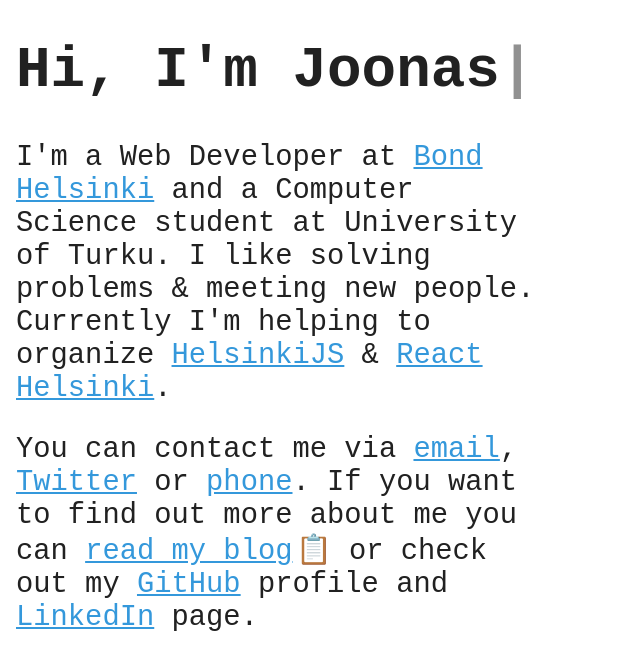
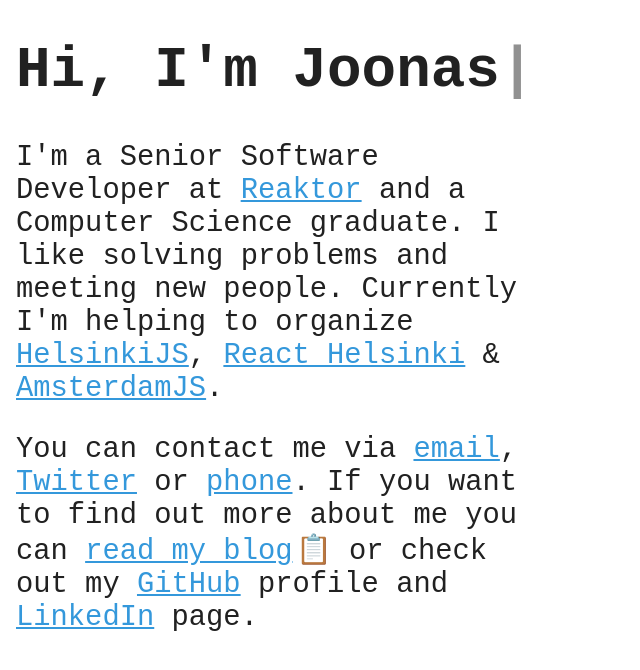
Before and after one commit to sarukuku/personal-website, a Next.js app: page / in a window 1280 px wide. Shown: the top 670 px of the page, without its empty margins (0-640 px from the left). Built offline with nearby package versions, Linux system fonts and the light colour scheme; no server answers.

Commit message:
Update deps & texts

```diff
--- a/components/blog-link.js
+++ b/components/blog-link.js
@@ -1,8 +1,7 @@
 import Link from 'next/link'
 
-export default () => (
-  <span>
-    <Link prefetch href='/blog'><a className='BlogLink'>read my blog</a></Link>
+export default ({ text }) => (<span>
+  <Link prefetch href='/blog'><a className='BlogLink'>{text}</a></Link>
   <style jsx global>{`
     .BlogLink:after {
       display: inline-block;
@@ -15,5 +14,4 @@
       transform: rotate(10deg) scale(1.2);
     }
   `}</style>
-  </span>
-)
+</span>)
--- a/package.json
+++ b/package.json
@@ -16,14 +16,14 @@
     "es6-promise": "^4.1.1",
     "fluidvids.js": "toddmotto/fluidvids",
     "isomorphic-fetch": "^2.2.1",
-    "next": "^4.0.1",
+    "next": "^6.1.2",
     "nprogress": "^0.2.0",
     "particles.js": "^2.0.0",
     "path-match": "^1.2.4",
     "prop-types": "^15.5.10",
     "react": "^16.0.0",
     "react-dom": "^16.0.0",
-    "react-typist": "^1.1.1",
+    "react-typist": "^2.0.4",
     "wpapi": "^1.1.2"
   }
 }
--- a/pages/index.js
+++ b/pages/index.js
@@ -56,9 +56,9 @@
           </h1>
 
           <div className={descriptionClass}>
-            <p>I'm a Web Developer at <a href='https://bond-agency.com/'>Bond Helsinki</a> and a Computer Science student at University of Turku. I like solving problems &amp; meeting new people. Currently I'm helping to organize <a href='https://twitter.com/helsinkijs'>HelsinkiJS</a> & <a href='https://twitter.com/reacthelsinki'>React Helsinki</a>.</p>
+            <p>I'm a Senior Software Developer at <a href='https://reaktor.com/'>Reaktor</a> and a Computer Science graduate. I like solving problems and meeting new people. Currently I'm helping to organize <a href='https://twitter.com/helsinkijs'>HelsinkiJS</a>, <a href='https://twitter.com/reacthelsinki'>React Helsinki</a> &amp; <a href='https://twitter.com/amsterdamjs'>AmsterdamJS</a>.</p>
 
-            <p>You can contact me via <a href='mailto:joonas.salovaara@gmail.com'>email</a>, <a href='https://twitter.com/sarukuku'>Twitter</a> or <a href='tel:+358456301896'>phone</a>. If you want to find out more about me you can <BlogLink /> or check out my <a href='https://github.com/sarukuku'>GitHub</a> profile and <a href='www.linkedin.com/in/joonas-salovaara'>LinkedIn</a> page.</p>
+            <p>You can contact me via <a href='mailto:joonas.salovaara@gmail.com'>email</a>, <a href='https://twitter.com/sarukuku'>Twitter</a> or <a href='tel:+31624898644'>phone</a>. If you want to find out more about me you can <BlogLink text='read my blog' /> or check out my <a href='https://github.com/sarukuku'>GitHub</a> profile and <a href='www.linkedin.com/in/joonas-salovaara'>LinkedIn</a> page.</p>
           </div>
 
           <style jsx>{`
```
Also changed, not shown: 1 other file (tests, documents, lock files or other folders). Lines whose indentation alone changed are shown as unchanged.
